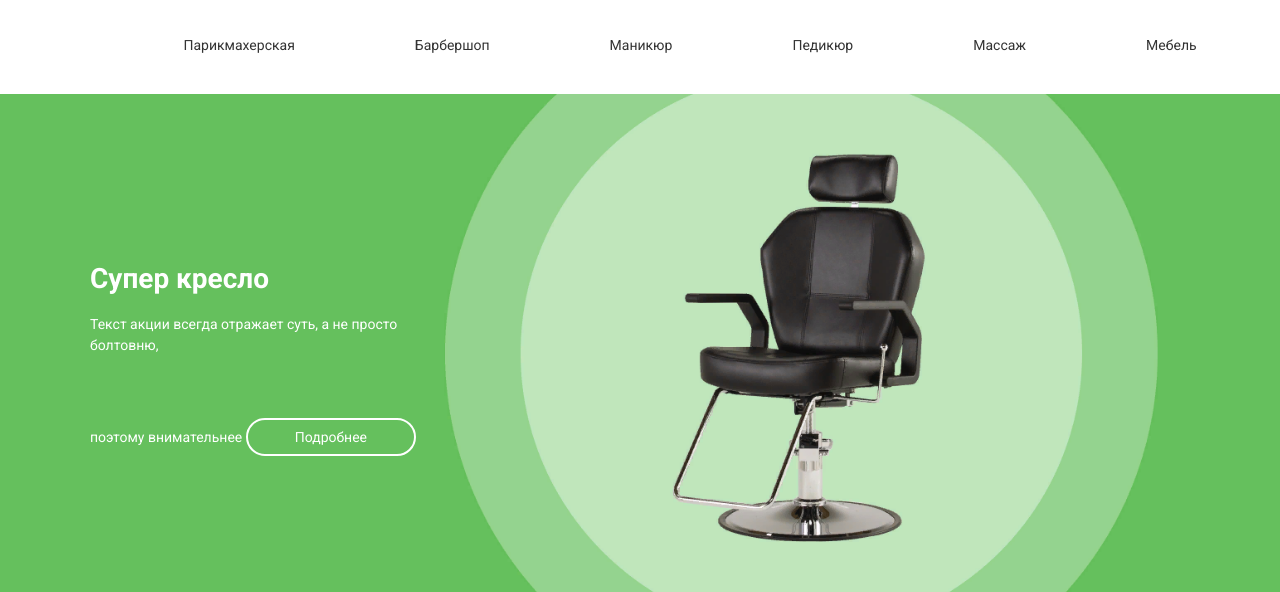
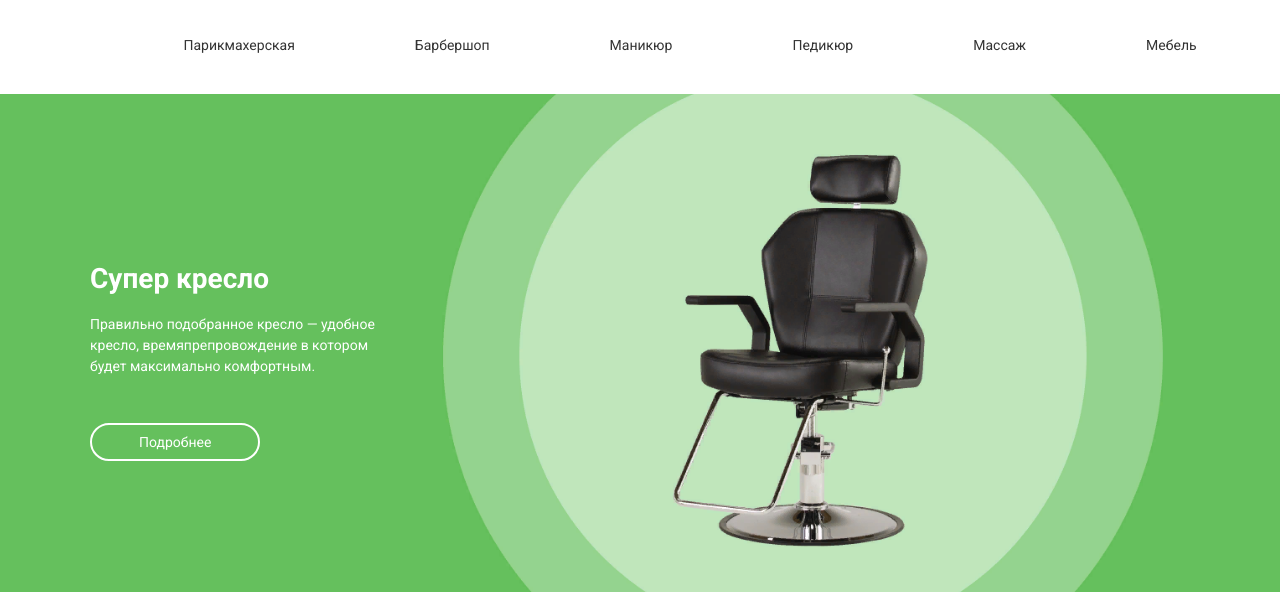
Before and after one commit to DarshaMeow/beauty, a plain HTML site: page index.html in a window 1280 px wide. Shown: the part 156-748 px from the top of the page. Drawn offline with nearby package versions, Linux system fonts and the light colour scheme.

Commit message:
Corrections text

```diff
--- a/index.html
+++ b/index.html
@@ -55,8 +55,7 @@
   <section class="banner">
     <div class="wrapper">
       <h1 class="title">Супер кресло</h1>
-      <p>Текст акции всегда отражает суть, а не просто болтовню, </p>
-      <br> поэтому внимательнее
+      <p>Правильно подобранное кресло — удобное кресло, времяпрепровождение в котором будет максимально комфортным.</p>
       <a class="btn" href="#">Подробнее</a>
     </div>
   </section>
```
